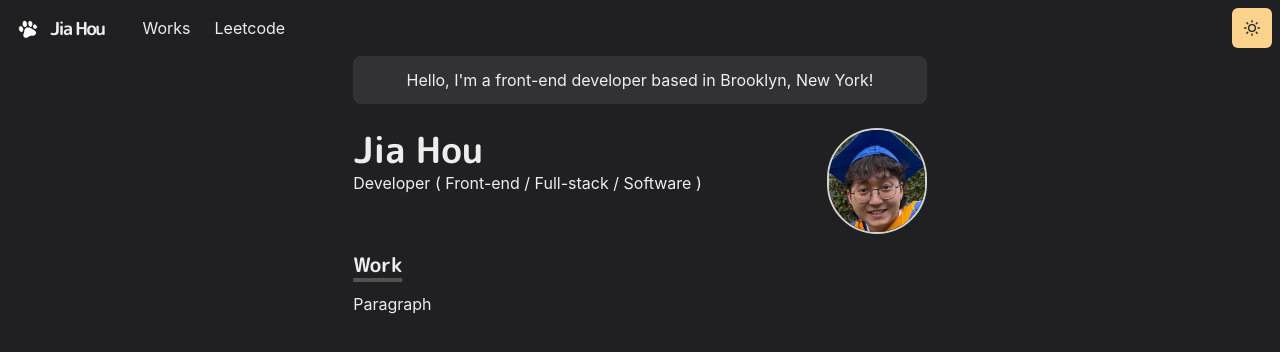
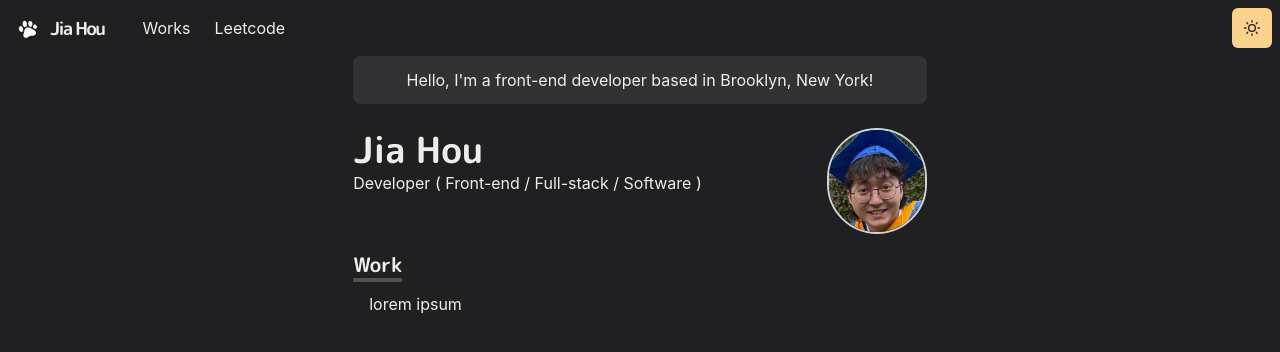
Before and after one commit to jaykaicheng/jaykaicheng-homepage, a Next.js app: page / in a window 1280 px wide. Shown: the top 352 px of the page. Built offline with nearby package versions, Linux system fonts and the light colour scheme.

Commit message:
create section for Bio

```diff
--- /dev/null
+++ b/components/paragraph.js
@@ -0,0 +1,8 @@
+import styled from '@emotion/styled'
+
+const Paragraph = styled.p`
+  text-align: justify;
+  text-indent: 1em;
+`
+
+export default Paragraph
--- a/pages/index.js
+++ b/pages/index.js
@@ -6,6 +6,7 @@
   useColorModeValue
 } from '@chakra-ui/react'
 import Section from '../components/section'
+import Paragraph from '../components/paragraph'
 
 const Page = () => {
   return (
@@ -50,7 +51,7 @@
         <Heading as="h3" variant="section-title">
           Work
         </Heading>
-        <p>Paragraph</p>
+        <Paragraph>lorem ipsum </Paragraph>
       </Section>
     </Container>
   )
```
